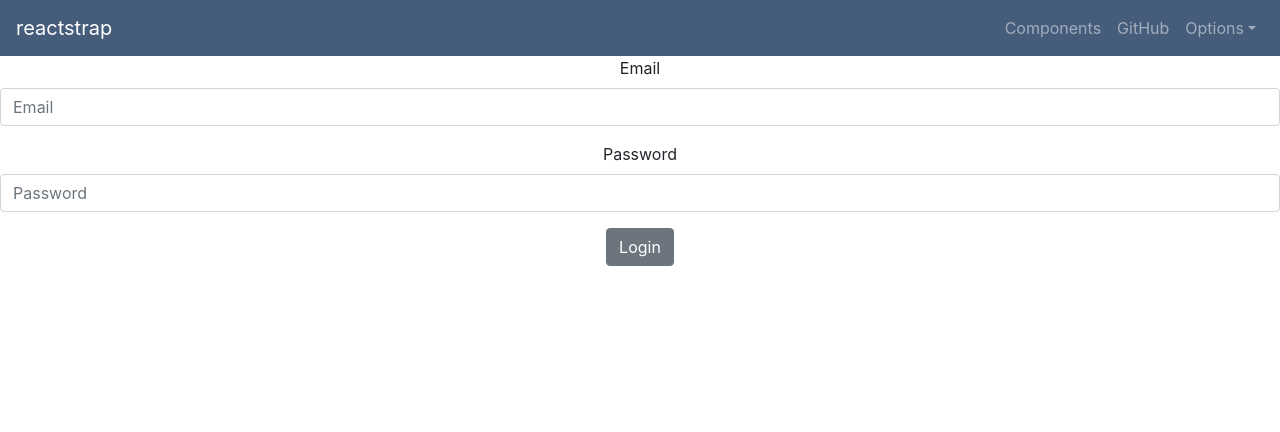
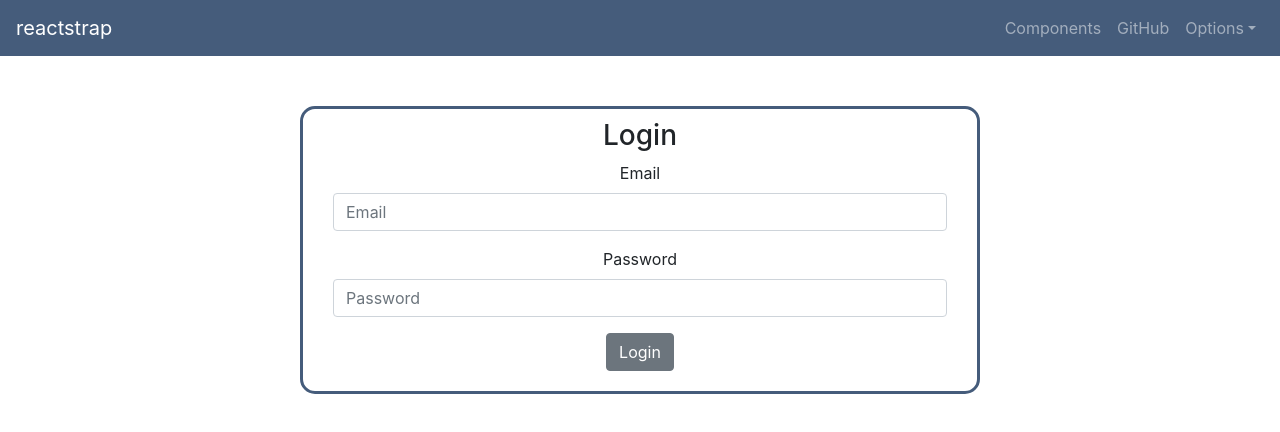
Before and after one commit to pkfoury/HouseMate, a React (Create React App) app: page /login in a window 1280 px wide. Shown: the top 432 px of the page. Built offline with nearby package versions, Linux system fonts and the light colour scheme.

Commit message:
login page

```diff
--- a/src/pages/Login.js
+++ b/src/pages/Login.js
@@ -1,6 +1,6 @@
 import React, { Component } from 'react';
 import { Button, Form, FormGroup, Label, Input,  } from 'reactstrap';
-import './Styling/Chore.css';
+import './Styling/login.css';
 
 class Login extends Component {
   constructor(props) {
@@ -18,24 +18,23 @@ class Login extends Component {
   //   event.preventDefault();
   // }
 
-
-
   render() {
     return (
       <div className="Login">
+        <h3 className="title">Login</h3>
         <Form>
-          <FormGroup>
+          <FormGroup className="input">
             <Label for="exampleEmail">Email</Label>
             <Input type="email" name="email" id="exampleEmail" placeholder="Email" />
           </FormGroup>
 
-          <FormGroup>
+          <FormGroup  className="input">
             <Label for="exampleEmail">Password</Label>
             <Input type="email" name="email" id="exampleEmail" placeholder="Password" />
           </FormGroup>
         </Form>
 
-        <Button>Login</Button>
+        <Button className="butt">Login</Button>
       </div>
 
       );
--- /dev/null
+++ b/src/pages/Styling/login.css
@@ -0,0 +1,18 @@
+.Login {
+    border-style: solid;
+    border-color: #455C7B;
+    border-radius: 15px;
+    margin: 50px 300px;
+}
+
+.input {
+    margin: 0px 30px;
+}
+
+.butt {
+    margin-bottom: 20px;
+}
+
+.title {
+    margin-top: 10px;
+}
```
Also changed, not shown: 1 other file (tests, documents, lock files or other folders).
